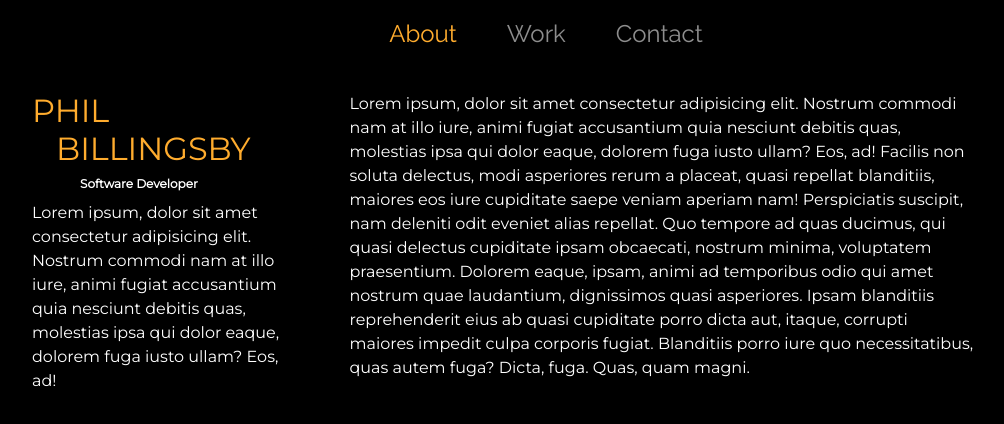
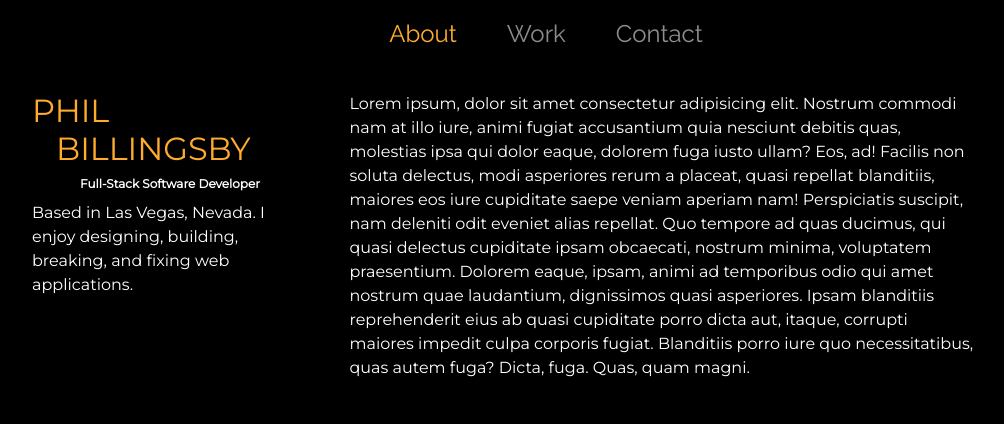
Before and after one commit to PBillingsby/PBillingsby.github.io, a React (Create React App) app: page / in a window 1280 px wide. Shown: the top 424 px of the page, without its empty margins (69-1073 px from the left). Built offline with nearby package versions, Linux system fonts and the light colour scheme.

Commit message:
Change about

```diff
--- a/public/index.html
+++ b/public/index.html
@@ -5,10 +5,7 @@
     <link rel="icon" href="%PUBLIC_URL%/favicon.ico" />
     <meta name="viewport" content="width=device-width, initial-scale=1" />
     <meta name="theme-color" content="#000000" />
-    <meta
-      name="description"
-      content="Web site created using create-react-app"
-    />
+    <meta name="description" content="Phil Billingsby portfolio" />
     <link
       rel="stylesheet"
       href="https://stackpath.bootstrapcdn.com/bootstrap/4.3.1/css/bootstrap.min.css"
--- a/src/About.js
+++ b/src/About.js
@@ -8,13 +8,11 @@ const About = () => {
           PHIL <div className="pl-4">BILLINGSBY</div>
         </h2>
         <sup className="ml-5">
-          <strong>Software Developer</strong>
+          <strong>Full-Stack Software Developer</strong>
         </sup>
         <p>
-          Lorem ipsum, dolor sit amet consectetur adipisicing elit. Nostrum
-          commodi nam at illo iure, animi fugiat accusantium quia nesciunt
-          debitis quas, molestias ipsa qui dolor eaque, dolorem fuga iusto
-          ullam? Eos, ad!
+          Based in Las Vegas, Nevada. I enjoy designing, building, breaking, and
+          fixing web applications.
         </p>
       </div>
       <br />
```
Also changed, not shown: public/logo192.png (deleted), public/logo512.png (deleted).
